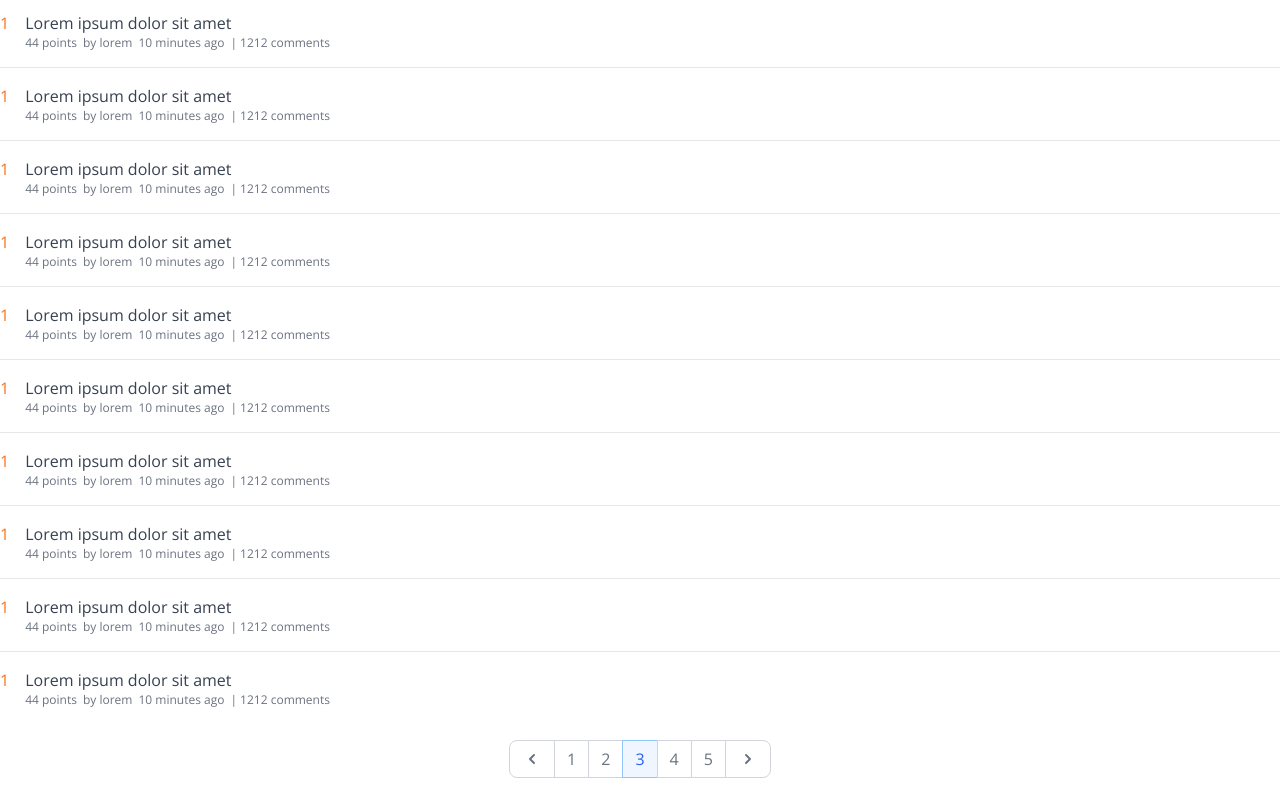
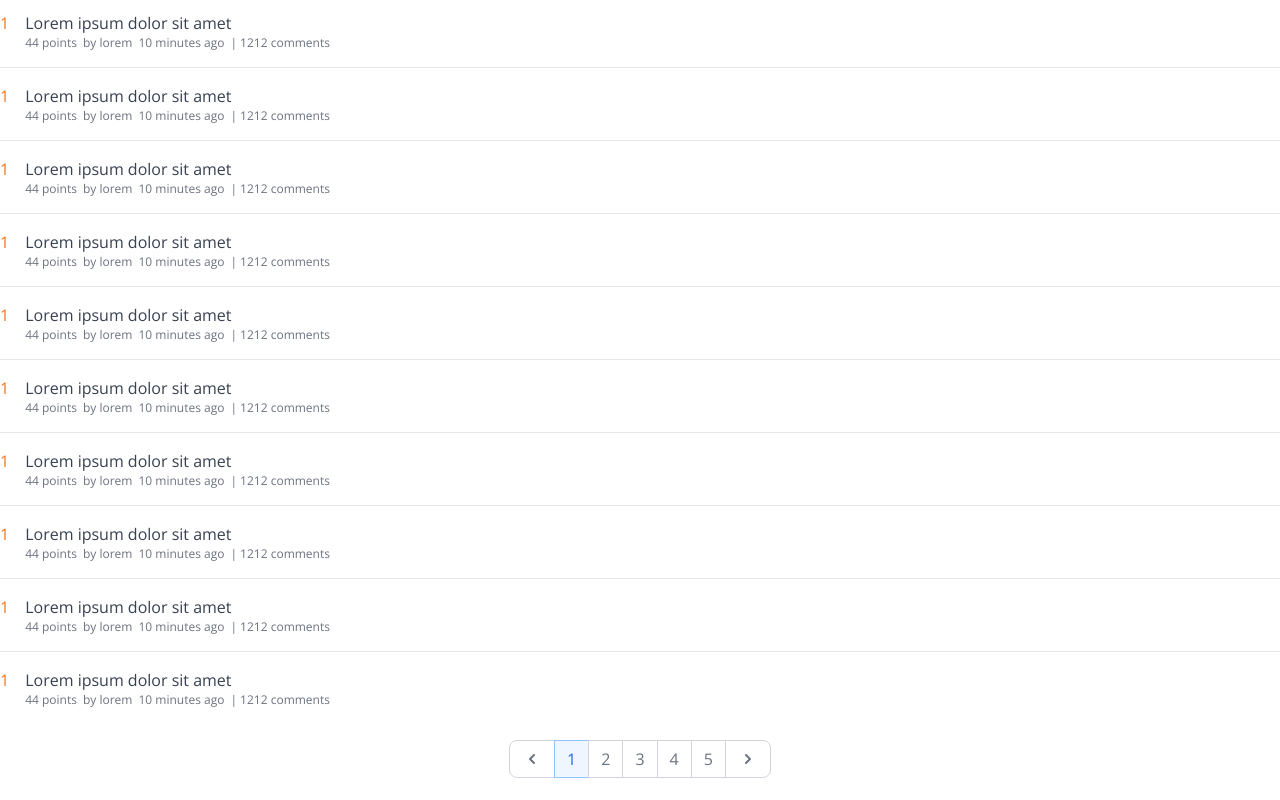
Before and after one commit to h4x0rlol/avito-test-task, a React (Vite) app: page /1 in a window 1280 px wide. Shown: the part 796-1596 px from the top of the page. Built offline with nearby package versions, Linux system fonts and the light colour scheme.

Commit message:
feat: implement dynamic pagination slider

```diff
--- a/src/components/PaginationComponent.tsx
+++ b/src/components/PaginationComponent.tsx
@@ -1,11 +1,44 @@
-export const PaginationComponent = (): JSX.Element => {
+import { Link, useHistory } from 'react-router-dom';
+
+const totalPages = Array.from({ length: 5 }, (_, i) => i + 1);
+
+const currentPageStyle =
+	'block z-10 py-2 px-3 leading-tight text-blue-600 bg-blue-50 border border-blue-300 hover:bg-blue-100 hover:text-blue-700';
+
+const defaultPageStyle =
+	'block py-2 px-3 leading-tight text-gray-500 bg-white border border-gray-300 hover:bg-gray-100 hover:text-gray-700';
+
+type PaginationComponentProps = {
+	page: number;
+};
+
+export const PaginationComponent = ({
+	page,
+}: PaginationComponentProps): JSX.Element => {
+	const history = useHistory();
+
+	const getPrevPage = (n: number): void => {
+		const to = n - 1 > 0 ? n - 1 : n;
+		if (to !== page) {
+			history.push(`/${to}`);
+		}
+	};
+
+	const getNextPage = (n: number): void => {
+		const to = n + 1 < 6 ? n + 1 : n;
+		if (to !== page) {
+			history.push(`/${to}`);
+		}
+	};
+
 	return (
 		<div className="container flex flex-wrap justify-center items-center mx-auto mt-4 pb-4">
 			<nav>
 				<ul className="inline-flex items-center -space-x-px">
 					<li>
-						<a
-							href="/"
+						<button
+							type="button"
+							onClick={() => getPrevPage(page)}
 							className="block py-2 px-3 ml-0 leading-tight text-gray-500 bg-white rounded-l-lg border border-gray-300 hover:bg-gray-100 hover:text-gray-700"
 						>
 							<svg
@@ -21,57 +54,30 @@ export const PaginationComponent = (): JSX.Element => {
 									clipRule="evenodd"
 								/>
 							</svg>
-						</a>
+						</button>
 					</li>
 
-					<li>
-						<a
-							href="/"
-							className="block py-2 px-3 leading-tight text-gray-500 bg-white border border-gray-300 hover:bg-gray-100 hover:text-gray-700"
-						>
-							1
-						</a>
-					</li>
+					{totalPages.map((el) => {
+						return (
+							<li key={el}>
+								<Link
+									to={`/${el}`}
+									className={
+										el === page
+											? currentPageStyle
+											: defaultPageStyle
+									}
+								>
+									{el}
+								</Link>
+							</li>
+						);
+					})}
 
 					<li>
-						<a
-							href="/"
-							className="block py-2 px-3 leading-tight text-gray-500 bg-white border border-gray-300 hover:bg-gray-100 hover:text-gray-700"
-						>
-							2
-						</a>
-					</li>
-
-					<li>
-						<a
-							href="/"
-							className="block z-10 py-2 px-3 leading-tight text-blue-600 bg-blue-50 border border-blue-300 hover:bg-blue-100 hover:text-blue-700"
-						>
-							3
-						</a>
-					</li>
-
-					<li>
-						<a
-							href="/"
-							className="block py-2 px-3 leading-tight text-gray-500 bg-white border border-gray-300 hover:bg-gray-100 hover:text-gray-700"
-						>
-							4
-						</a>
-					</li>
-
-					<li>
-						<a
-							href="/"
-							className="block py-2 px-3 leading-tight text-gray-500 bg-white border border-gray-300 hover:bg-gray-100 hover:text-gray-700"
-						>
-							5
-						</a>
-					</li>
-
-					<li>
-						<a
-							href="/"
+						<button
+							type="button"
+							onClick={() => getNextPage(page)}
 							className="block py-2 px-3 leading-tight text-gray-500 bg-white rounded-r-lg border border-gray-300 hover:bg-gray-100 hover:text-gray-700"
 						>
 							<svg
@@ -87,7 +93,7 @@ export const PaginationComponent = (): JSX.Element => {
 									clipRule="evenodd"
 								/>
 							</svg>
-						</a>
+						</button>
 					</li>
 				</ul>
 			</nav>
--- a/src/pages/MainPage.tsx
+++ b/src/pages/MainPage.tsx
@@ -12,11 +12,15 @@ export const MainPage = (): JSX.Element => {
 		return <Redirect to="/notfound" />;
 	}
 
+	const fetchNews = (): void => {
+		console.log('fetch');
+	};
+
 	return (
 		<main className="flex flex-col h-screen">
-			<Navbar button={<Button>Update</Button>} />
+			<Navbar button={<Button onClick={fetchNews}>Update</Button>} />
 			<NewsList />
-			<PaginationComponent />
+			<PaginationComponent page={pageNumber} />
 		</main>
 	);
 };
```
